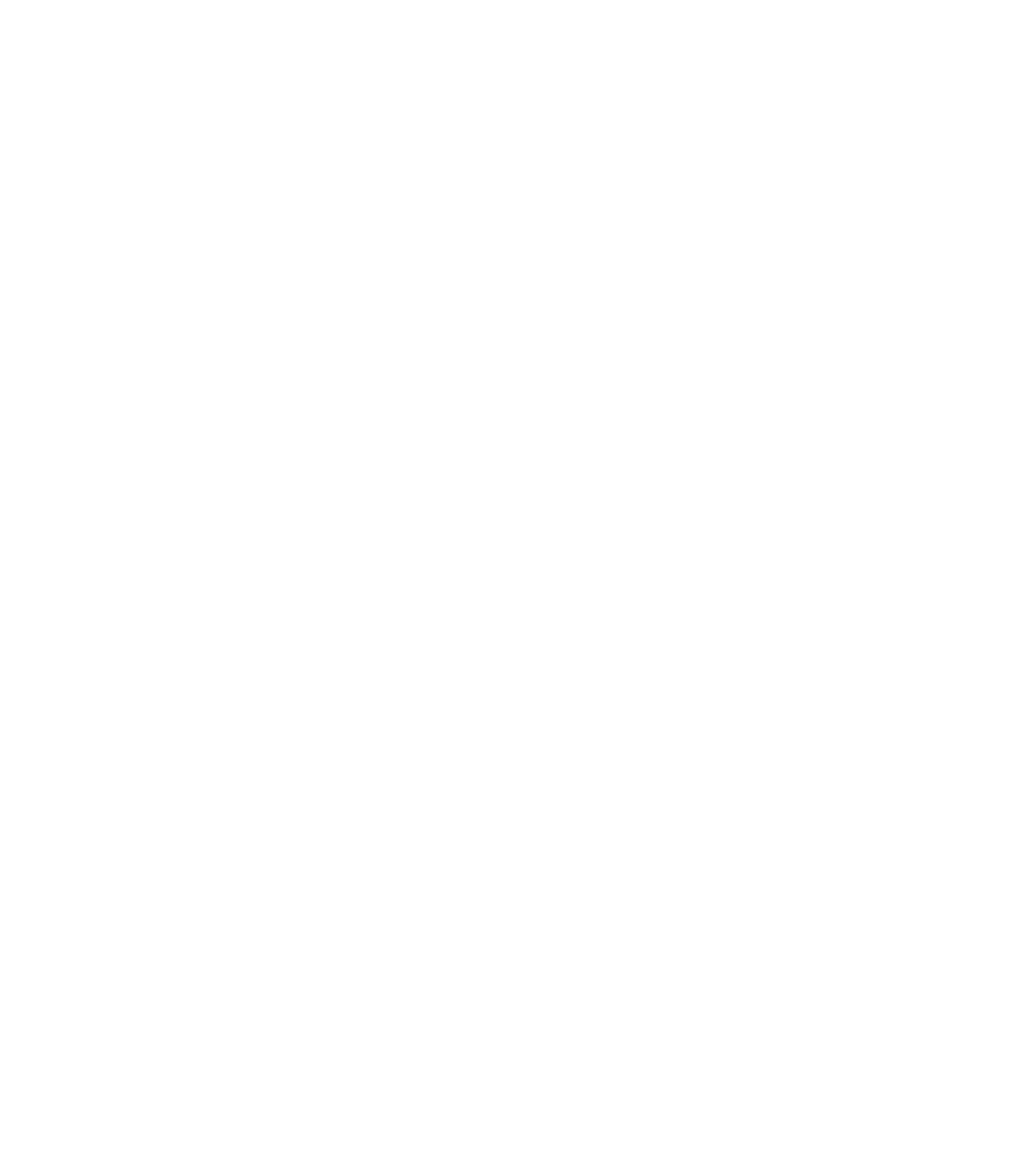
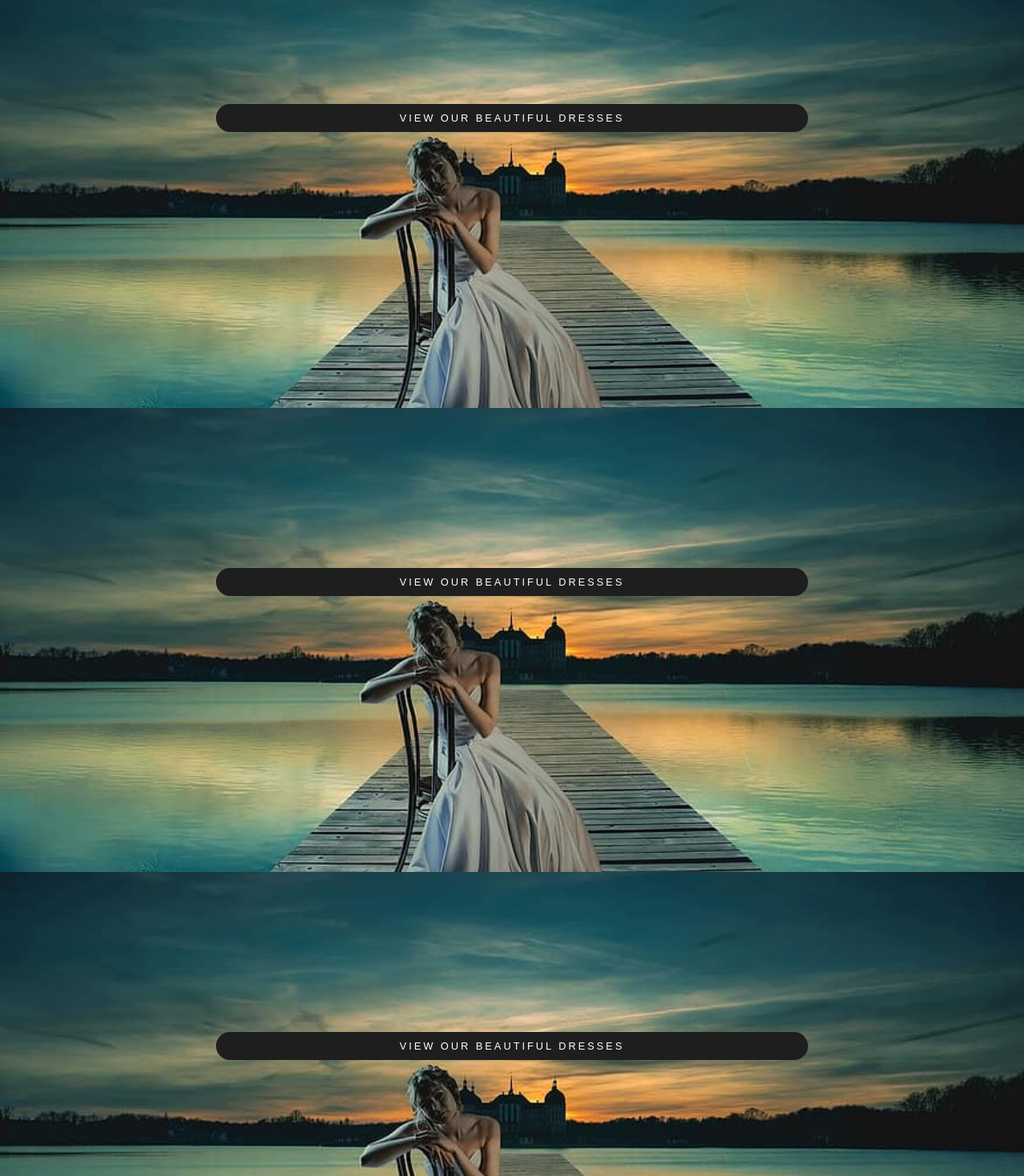
Before and after one commit to christopher-alba/e-commerce-chrishty, a React app: page / in a window 1280 px wide. Shown: the part 780-2250 px from the top of the page at 80% size. Before the commit the page ends 800 px from the top, so only its background shows below. Built offline with nearby package versions, Linux system fonts and the light colour scheme.

Commit message:
compelte featured product component

```diff
--- a/client/components/jcux/repeatedStyles/positions.js
+++ b/client/components/jcux/repeatedStyles/positions.js
@@ -1,5 +1,12 @@
 const positions = (props) => {
-    if(props.position) return `position: ${props.position};`
-}
+  let positions = ``;
+  if (props.position) positions += `position: ${props.position};`;
+  if (props.top) positions += `top: ${props.top};`;
+  if (props.bottom) positions += `bottom: ${props.bottom};`;
+  if (props.left) positions += `left: ${props.left};`;
+  if (props.right) positions += `right: ${props.right};`;
+
+  return positions;
+};
 
 export default positions;
--- a/client/pages/Home/FeaturedProduct/FeaturedProduct.jsx
+++ b/client/pages/Home/FeaturedProduct/FeaturedProduct.jsx
@@ -0,0 +1,31 @@
+import React from "react";
+import JCUXBox from "../../../components/jcux/JCUXBox";
+import JCUXCustomLink from "../../../components/jcux/JCUXCustomLink";
+
+const FeaturedProduct = ({ background, linkType, linkText, link }) => {
+  return (
+    <JCUXBox
+      background={background}
+      height="60vh"
+      backgroundSize="cover"
+      backgroundPosition="center"
+      paddingTop="100px"
+    >
+      <JCUXCustomLink
+        type={linkType}
+        href={link}
+        width={{ xs: "200px", sm: "50%" }}
+        paddingLeft={{ xs: "0px", sm: "auto" }}
+        marginTop="100px"
+        marginLeft="auto"
+        marginRight="auto"
+        position="sticky"
+        top="50px"
+      >
+        {linkText}
+      </JCUXCustomLink>
+    </JCUXBox>
+  );
+};
+
+export default FeaturedProduct;
--- a/client/pages/Home/Home.jsx
+++ b/client/pages/Home/Home.jsx
@@ -1,11 +1,41 @@
 import React from "react";
 import JCUXBox from "../../components/jcux/JCUXBox";
-import JCUXText from "../../components/jcux/JCUXText";
+import FeaturedProduct from "./FeaturedProduct";
 import Landing from "./Landing";
 const Home = () => {
   return (
     <JCUXBox>
       <Landing />
+      <FeaturedProduct
+        background={`url("./images/dress.jpg")`}
+        linkType="button-dark"
+        linkText="View Our Beautiful Dresses"
+        link="/shop?=dresses"
+      />
+      <FeaturedProduct
+        background={`url("./images/dress.jpg")`}
+        linkType="button-dark"
+        linkText="View Our Beautiful Dresses"
+        link="/shop?=dresses"
+      />
+      <FeaturedProduct
+        background={`url("./images/dress.jpg")`}
+        linkType="button-dark"
+        linkText="View Our Beautiful Dresses"
+        link="/shop?=dresses"
+      />
+      <FeaturedProduct
+        background={`url("./images/dress.jpg")`}
+        linkType="button-dark"
+        linkText="View Our Beautiful Dresses"
+        link="/shop?=dresses"
+      />
+      <FeaturedProduct
+        background={`url("./images/dress.jpg")`}
+        linkType="button-dark"
+        linkText="View Our Beautiful Dresses"
+        link="/shop?=dresses"
+      />
     </JCUXBox>
   );
 };
```
Also changed, not shown: public/images/dress.jpg (added).
